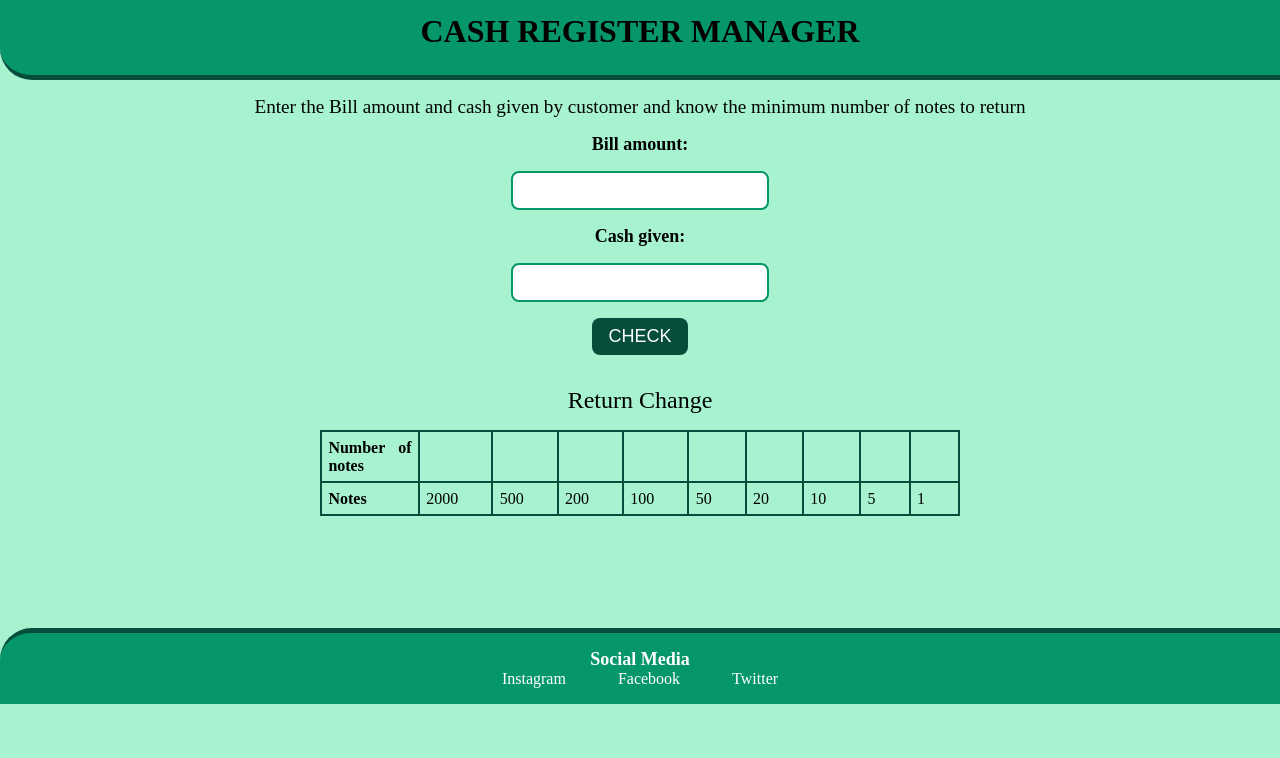
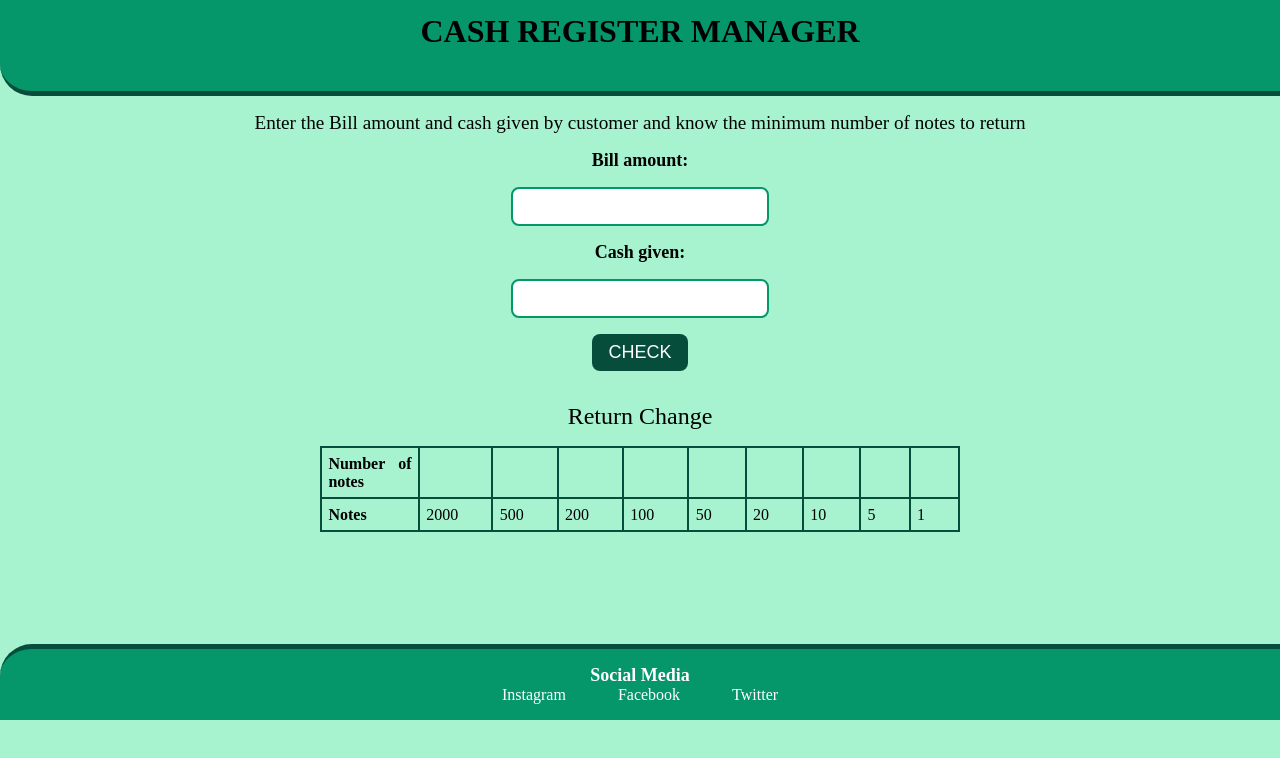
Before and after one commit to don0716/Cash-Register-App, a plain HTML site: page index.html in a window 1280 px wide. Drawn offline with Linux system fonts and the light colour scheme; a web font is replaced by a local one.

Commit message:
Update styles.css

```diff
--- a/styles.css
+++ b/styles.css
@@ -25,7 +25,7 @@ body {
 
 .nav {
     background-color: var(--primary-color);
-    height: 5rem;
+    height: 6rem;
     border-bottom-left-radius: 2rem;
     border-bottom: 5px solid var(--darker-color);
 }
```
